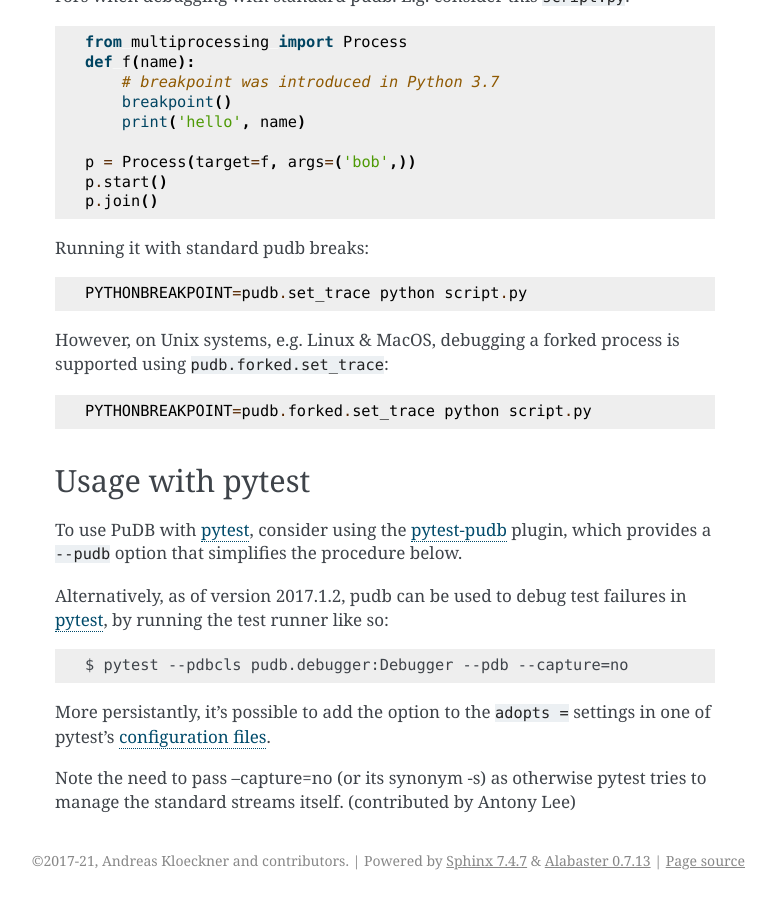
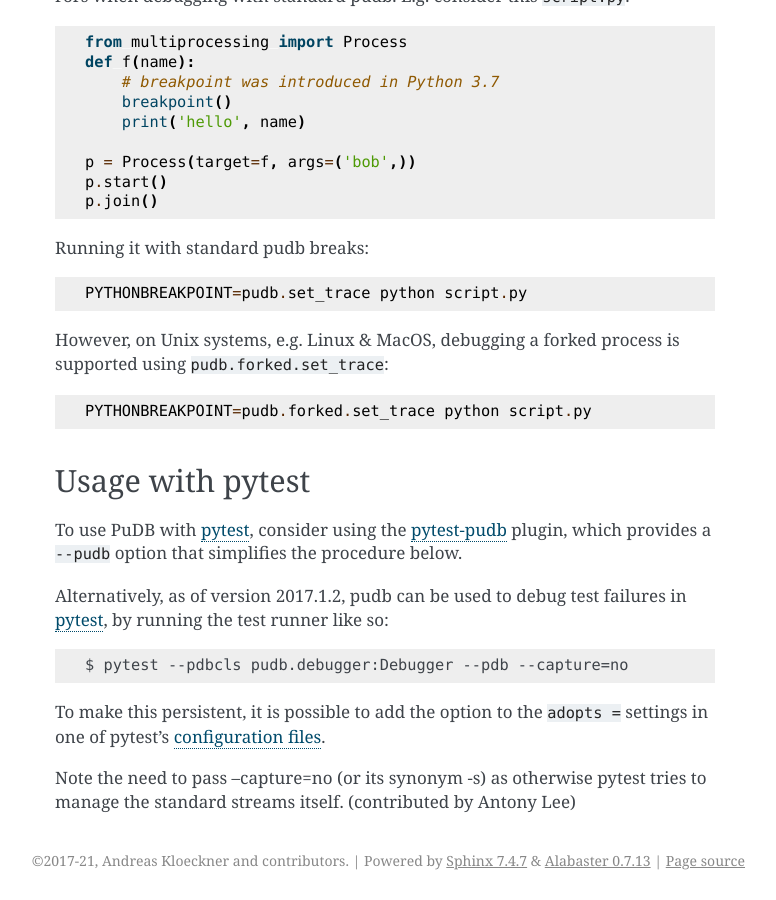
Before and after one commit to inducer/pudb, a Sphinx documentation site: the page built from doc/starting.rst, in a window 1280 px wide and 900 px high, scrolled down 3578 px. Shown: the whole window, without its empty margins (365-1141 px from the left). Built offline with Sphinx 7.4.7, drawn with Linux system fonts in a browser that asks for light colours.

Commit message:
Update doc/starting.rst

```diff
--- a/doc/starting.rst
+++ b/doc/starting.rst
@@ -179,7 +179,7 @@
 
     $ pytest --pdbcls pudb.debugger:Debugger --pdb --capture=no
 
-More persistantly, it's possible to add the option to the ``adopts =`` settings in one of pytest's `configuration files <https://docs.pytest.org/en/stable/reference/customize.html#configuration-file-formats>`_.
+To make this persistent, it is possible to add the option to the ``adopts =`` settings in one of pytest's `configuration files <https://docs.pytest.org/en/stable/reference/customize.html#configuration-file-formats>`_.
 
 Note the need to pass --capture=no (or its synonym -s) as otherwise
 pytest tries to manage the standard streams itself. (contributed by Antony Lee)
```
